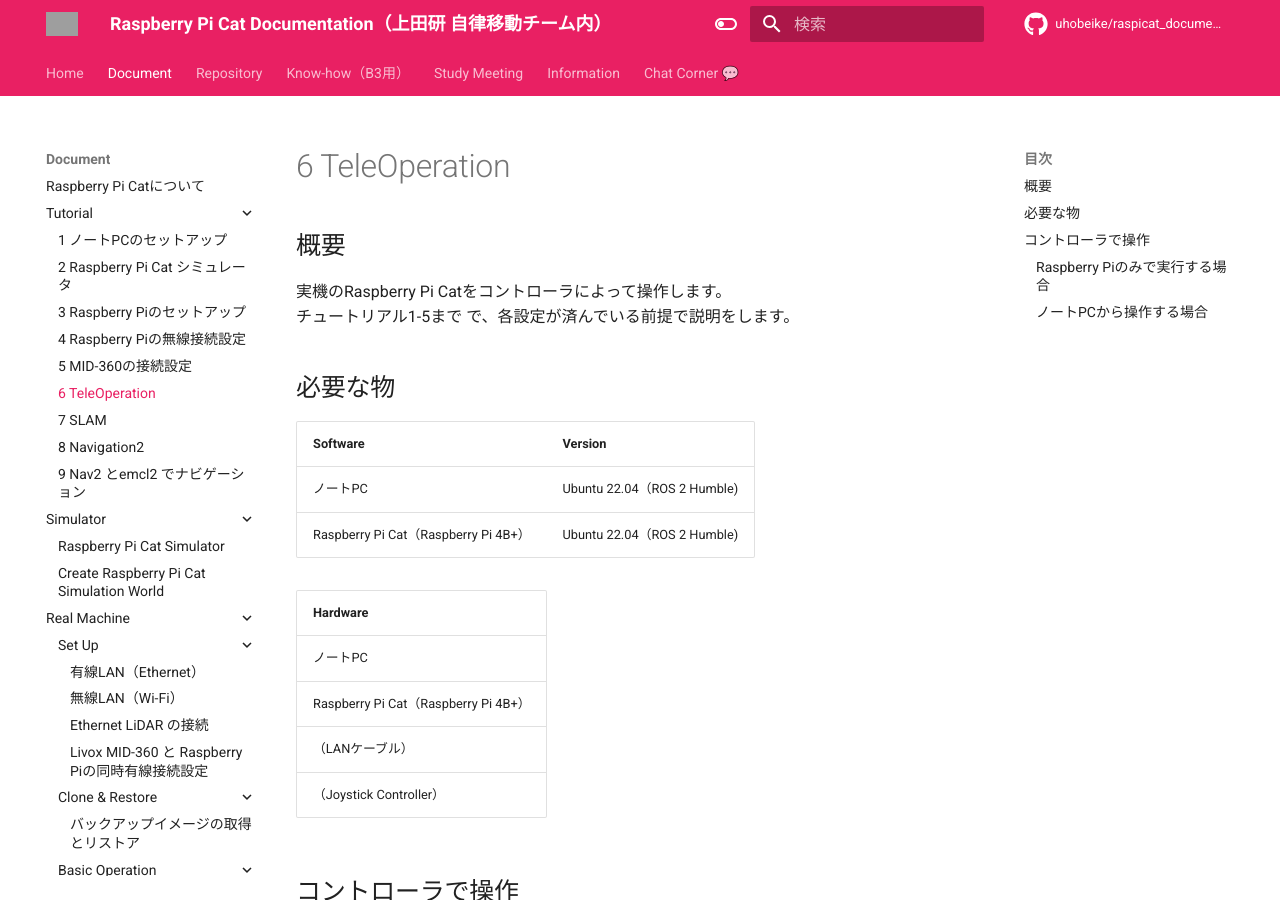
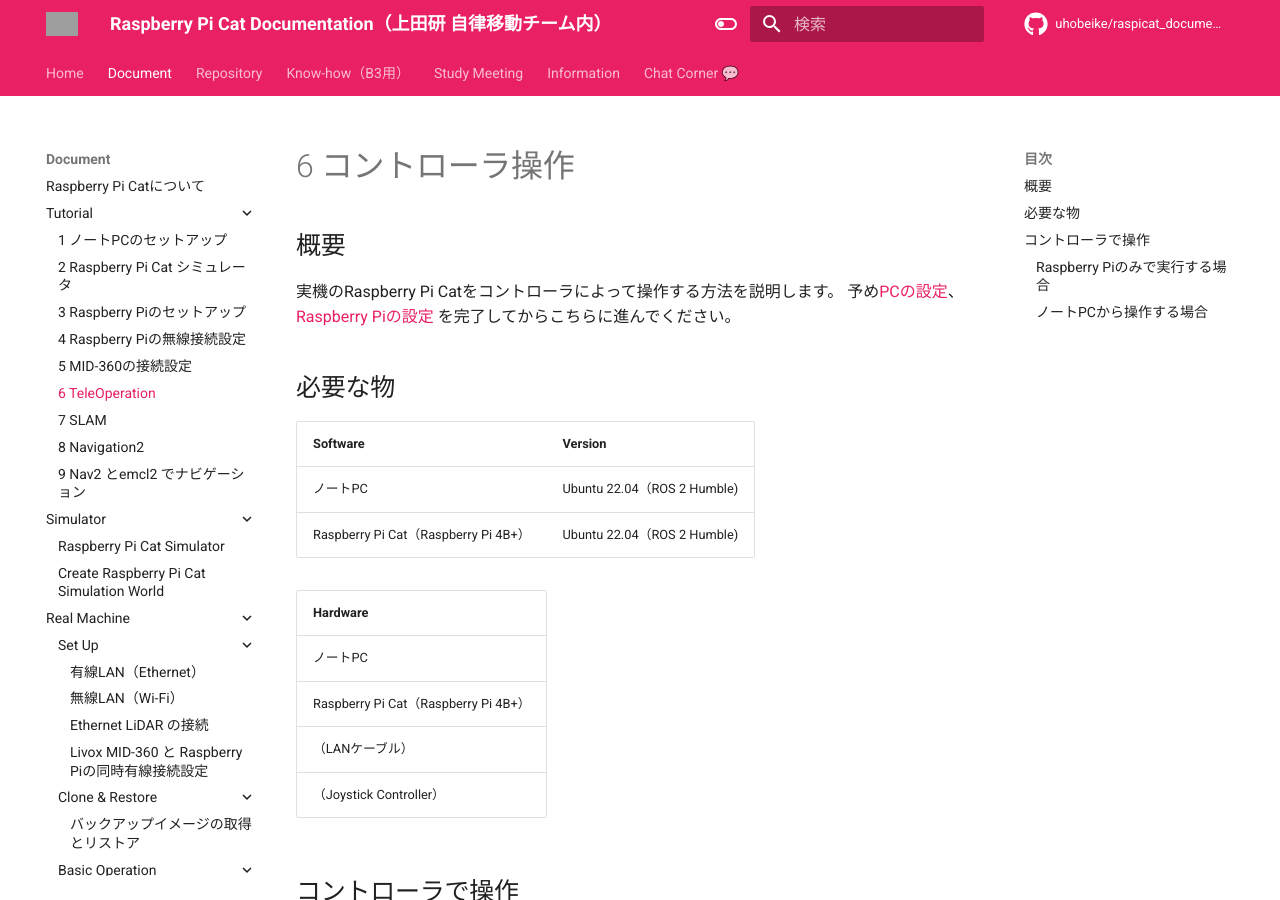
Before and after one commit to CIT-Autonomous-Robot-Lab/raspicat_documentation, an MkDocs documentation site: the page built from docs/document/tutorial/6_teleop.md, in a window 1280 px wide and 900 px high. Built offline with MkDocs 1.6.1 and Material for MkDocs 9.7.7, drawn with Linux system fonts in a browser that asks for light colours; comment, search, counter and statistics services are not loaded; grey boxes are pictures that could not be loaded.

Commit message:
fix: チュートリアル6の概要を修正

```diff
--- a/docs/document/tutorial/6_teleop.md
+++ b/docs/document/tutorial/6_teleop.md
@@ -1,7 +1,9 @@
+# 6 コントローラ操作
+
 ## 概要
-実機のRaspberry Pi Catをコントローラによって操作します。
-チュートリアル1-5まで
-で、各設定が済んでいる前提で説明をします。
+実機のRaspberry Pi Catをコントローラによって操作する方法を説明します。
+予め[PCの設定](../1_laptopsetup)、[Raspberry Piの設定](../3_raspisetup)
+を完了してからこちらに進んでください。
 
 ## 必要な物
 | Software         | Version                                      |
```
